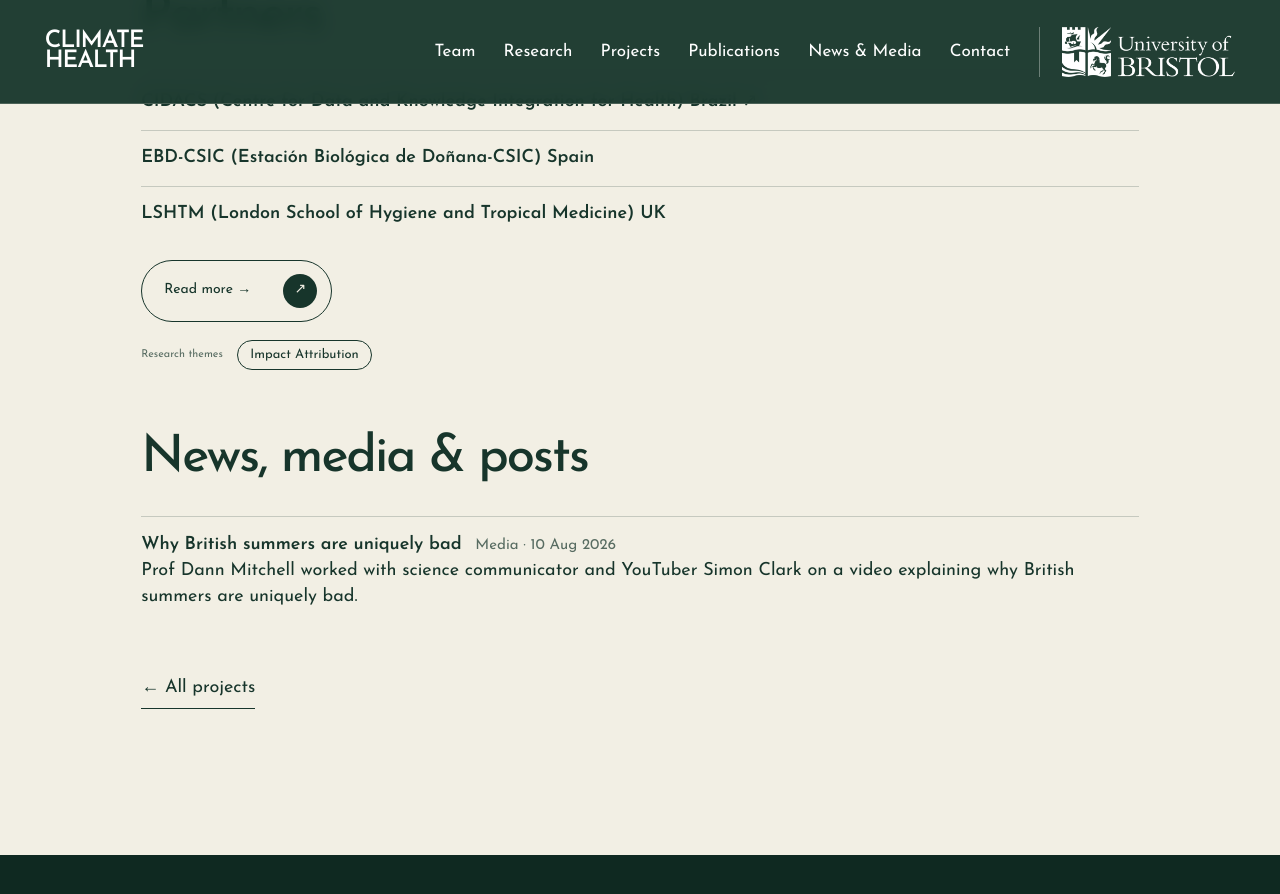
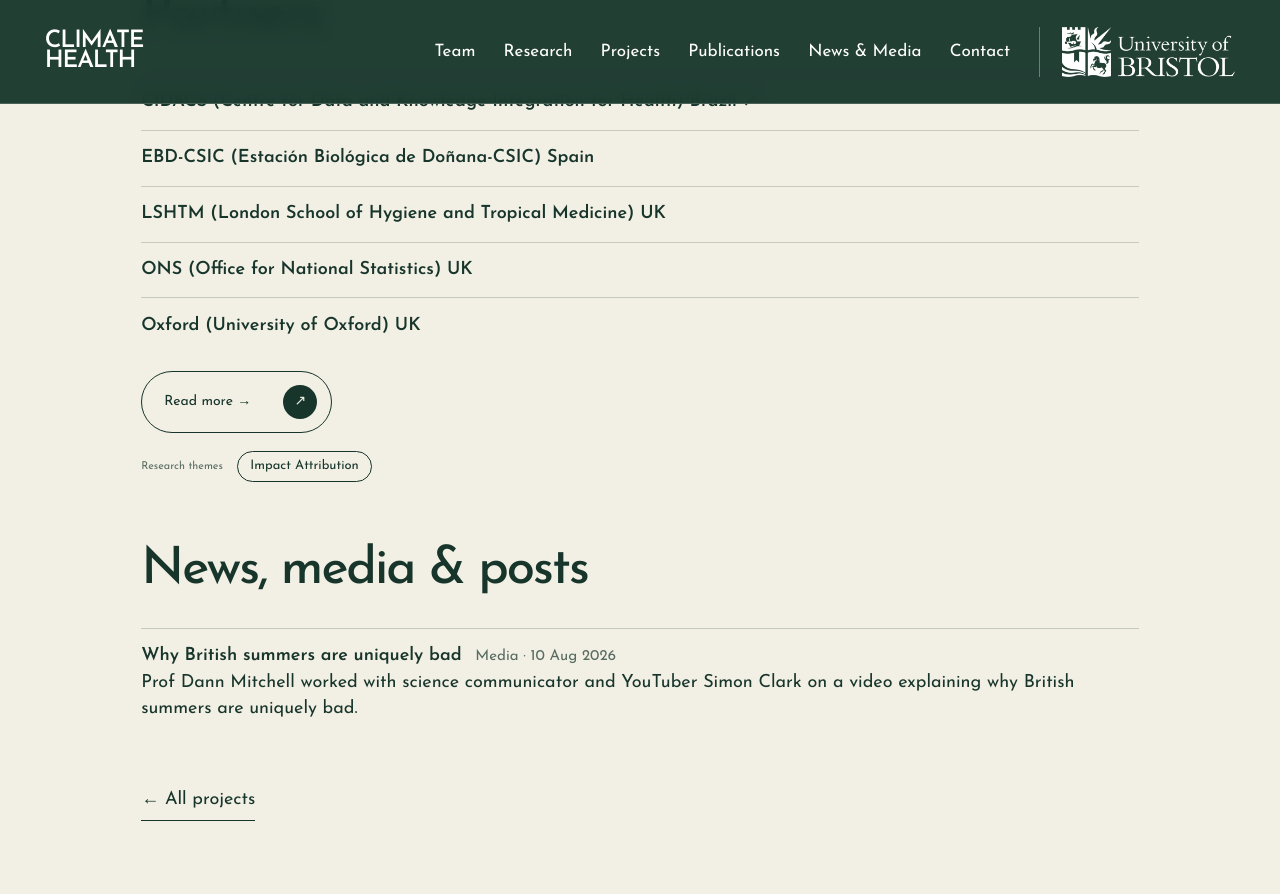
Before and after one commit to alexodavies/bristol-climate-health-page, a Jekyll site: the page built from _projects/breathe.md, in a window 1280 px wide and 900 px high, scrolled down 1446 px. Shown: the top 894 px of the window. Built offline with Jekyll 4.4.1, drawn with Linux system fonts in a browser that asks for light colours.

Commit message:
Update breathe.md

```diff
--- a/_projects/breathe.md
+++ b/_projects/breathe.md
@@ -13,7 +13,7 @@
 collaborators: [Mauricio Barreto, Katja Frieler, Antonio Gasparrini, Myer Glickman, Andy Haines, Veronika Huber, Ludmilla Jacobson, Mark New, Antje Weisheimer, Roberto Andrade, Jony Arrais, Huiqi Chen, Seongha Cho, Lei Gu, Zoe Haskell-Craig, Veronika Huber, Vijendra Ingole, Nick Leach, Queen Marekerah, Pierre Masselot, Dan McMyler, Danilo Nascimento, Kenechi Omeke, Jean Souza dos Reis, Jan Volkholz]   # affiliates and other collaborators: member file names or plain names (affiliates listed in team also show here)
 start: 2025-03    # YYYY-MM (Duration)
 end:             # YYYY-MM (blank = ongoing)
-partners: [{name: CIDACS (Centre for Data and Knowledge Integration for Health) Brazil, url: "https://cidacs.bahia.fiocruz.br/english/"}, {name: EBD-CSIC (Estación Biológica de Doñana-CSIC) Spain}, {name: LSHTM (London School of Hygiene and Tropical Medicine) UK}]          # e.g. [Met Office, {name: UKHSA, url: https://www.gov.uk/ukhsa}]
+partners: [{name: CIDACS (Centre for Data and Knowledge Integration for Health) Brazil, url: "https://cidacs.bahia.fiocruz.br/english/"}, {name: EBD-CSIC (Estación Biológica de Doñana-CSIC) Spain}, {name: LSHTM (London School of Hygiene and Tropical Medicine) UK}, {name: ONS (Office for National Statistics) UK}, {name: Oxford (University of Oxford) UK}]          # e.g. [Met Office, {name: UKHSA, url: https://www.gov.uk/ukhsa}]
 outputs: [{title: Enhancing preparedness for the impending super El Niño, url: "https://doi.org/10.1016/S0140-6736(26)01826-X", note: The Lancet 2026}]           # e.g. [{title: Paper title, url: https://doi.org/..., note: Journal 2026}]
 photos: []            # e.g. [{image: /assets/images/my-photo.jpg, caption: A caption}]
 ---
```
